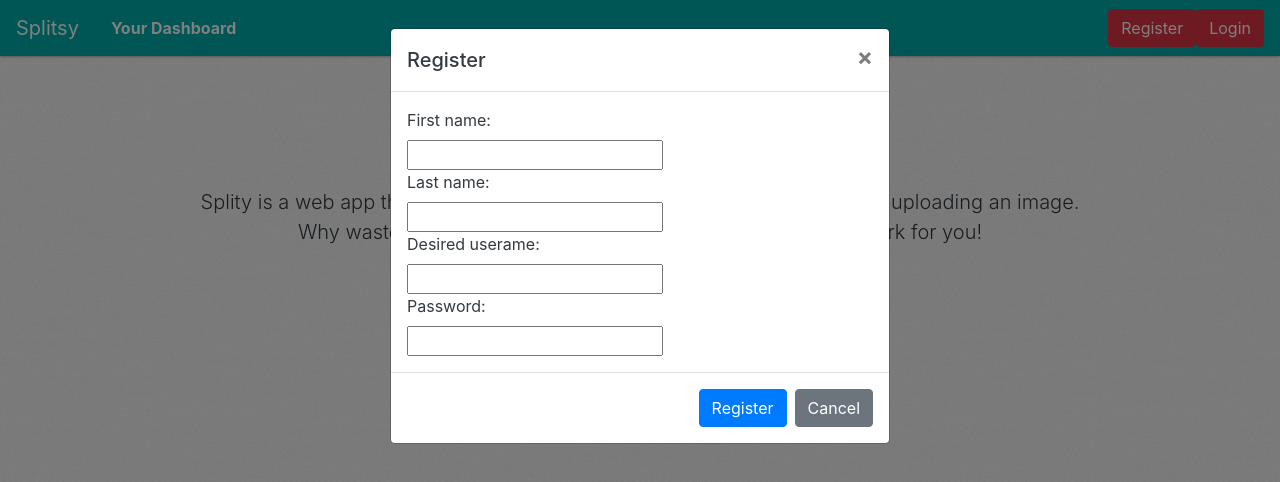
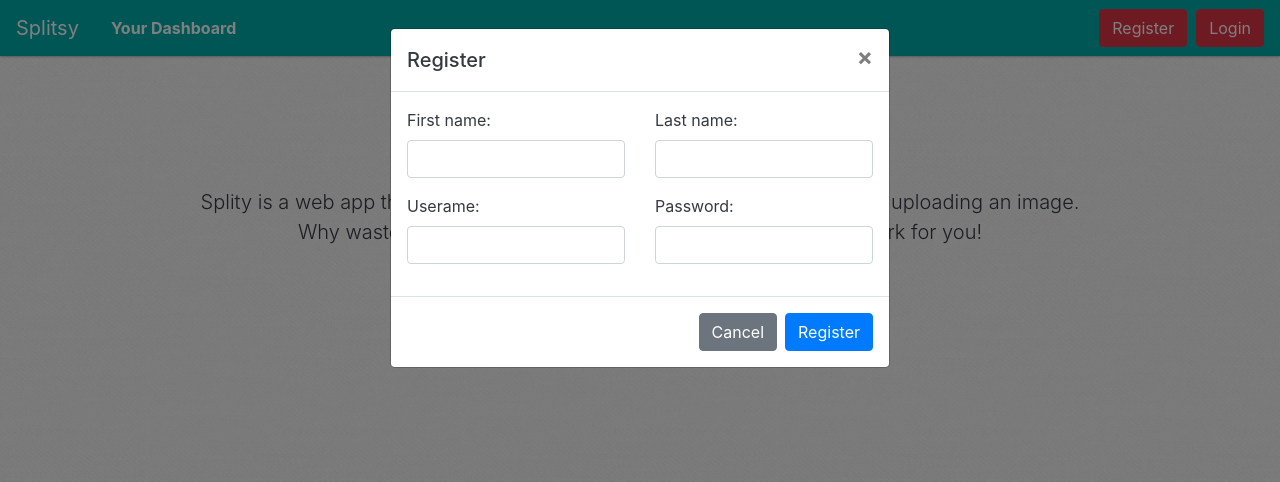
Before and after one commit to amandalatkins/splitsy, a React (Create React App) app in the folder client/: page / in a window 1280 px wide. Both pictures are taken after a click on the button "Register". Shown: the top 482 px of the page. Built offline with nearby package versions, Linux system fonts and the light colour scheme.

Commit message:
Add Bootstrap classes to modal forms

```diff
--- a/client/src/components/Modal/LoginModal.js
+++ b/client/src/components/Modal/LoginModal.js
@@ -22,21 +22,22 @@
         <ModalHeader toggle={toggle}>{className}</ModalHeader>
         <ModalBody>
           <form>
-            <label for="fname">Userame:</label>
-            <br></br>
-            <input type="text" id="username"></input>
-            <br></br>
-            <label for="lname">Password:</label>
-            <br></br>
-            <input type="text" id="password"></input>
+            <div className="form-group">
+              	<label>Userame:</label>
+              	<input type="text" id="username" className="form-control"/>
+            </div>
+			<div className="form-group">
+				<label>Password:</label>
+				<input type="text" id="password" className="form-control"></input>
+			</div>
           </form>
         </ModalBody>
         <ModalFooter>
+		<Button color="secondary" onClick={toggle}>
+            Cancel
+          </Button>{" "}
           <Button color="primary" onClick={login}>
             Login{" "}
-          </Button>{" "}
-          <Button color="secondary" onClick={toggle}>
-            Cancel
           </Button>
         </ModalFooter>
       </Modal>
--- a/client/src/components/Modal/RegisterModal.js
+++ b/client/src/components/Modal/RegisterModal.js
@@ -47,49 +47,68 @@
         <ModalHeader toggle={toggle}>{className}</ModalHeader>
         <ModalBody>
           <form>
-            <label for="fname">First name:</label>
-            <br></br>
+
+			<div className="row">
+				<div className="col-xs-12 col-md-6">
+					<div className="form-group">
+						<label>First name:</label>
 						<input
 							onChange={handleInputChange}
 							type="text"
 							id="firstName"
 							value={formState.value}
-            ></input>
-            <br></br>
-            <label for="fname">Last name:</label>
-            <br></br>
+							className="form-control"
+						/>
+					</div>
+				</div>
+				<div className="col-xs-12 col-md-6">
+					<div className="form-group">
+						<label>Last name:</label>
 						<input
 							type="text"
 							id="lastName"
 							value={formState.value}
 							onChange={handleInputChange}
-            ></input>
-            <br></br>
-            <label for="fname">Desired userame:</label>
-            <br></br>
+							className="form-control"
+						/>
+					</div>
+				</div>
+			</div>
+
+			<div className="row">
+				<div className="col-xs-12 col-md-6">
+					<div className="form-group">
+						<label>Userame:</label>
 						<input
 							type="text"
 							id="username"
 							value={formState.value}
 							onChange={handleInputChange}
-            ></input>
-            <br></br>
-            <label for="lname">Password:</label>
-            <br></br>
+							className="form-control"
+						/>
+					</div>
+				</div>
+				<div className="col-xs-12 col-md-6">
+					<div className="form-group">
+						<label>Password:</label>
 						<input
-              type="text"
+							type="password"
 							id="password"
 							value={formState.value}
 							onChange={handleInputChange}
-            ></input>
+							className="form-control"
+						/>
+					</div>
+				</div>
+			</div>
           </form>
         </ModalBody>
         <ModalFooter>
+          <Button color="secondary" onClick={toggle}>
+            Cancel
+          </Button>{" "}
 		  <Button color="primary" onClick={handleFormSubmit}>
             Register{" "}
-          </Button>{" "}
-          <Button color="secondary" onClick={toggle}>
-            Cancel
           </Button>
         </ModalFooter>
       </Modal>
--- a/client/src/components/NavBar/index.js
+++ b/client/src/components/NavBar/index.js
@@ -17,18 +17,13 @@
         </li>
       </ol>
 
-      <ul className="nav">
-        <li className="nav-item dropdown">
         <RegisterModal buttonLabel="Register" className="Register">
           Register{" "}
         </RegisterModal>
-        </li>
-        <li>
+        &nbsp;&nbsp;
         <LoginModal buttonLabel="Login" className="Login">
           Login
         </LoginModal>
-        </li>
-      </ul>
     </nav>
   );
 }
```
Lines whose indentation alone changed are shown as unchanged.
